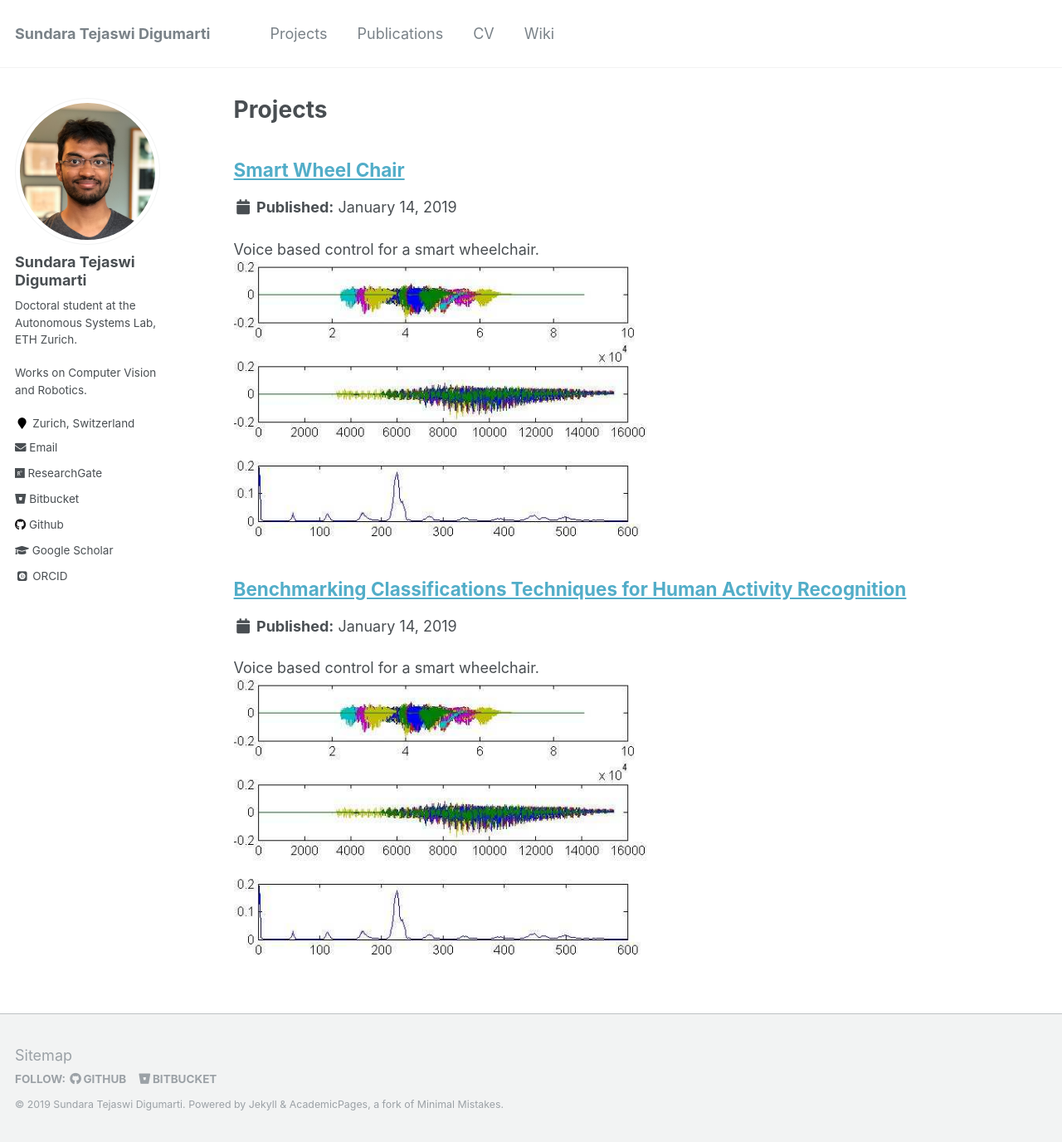
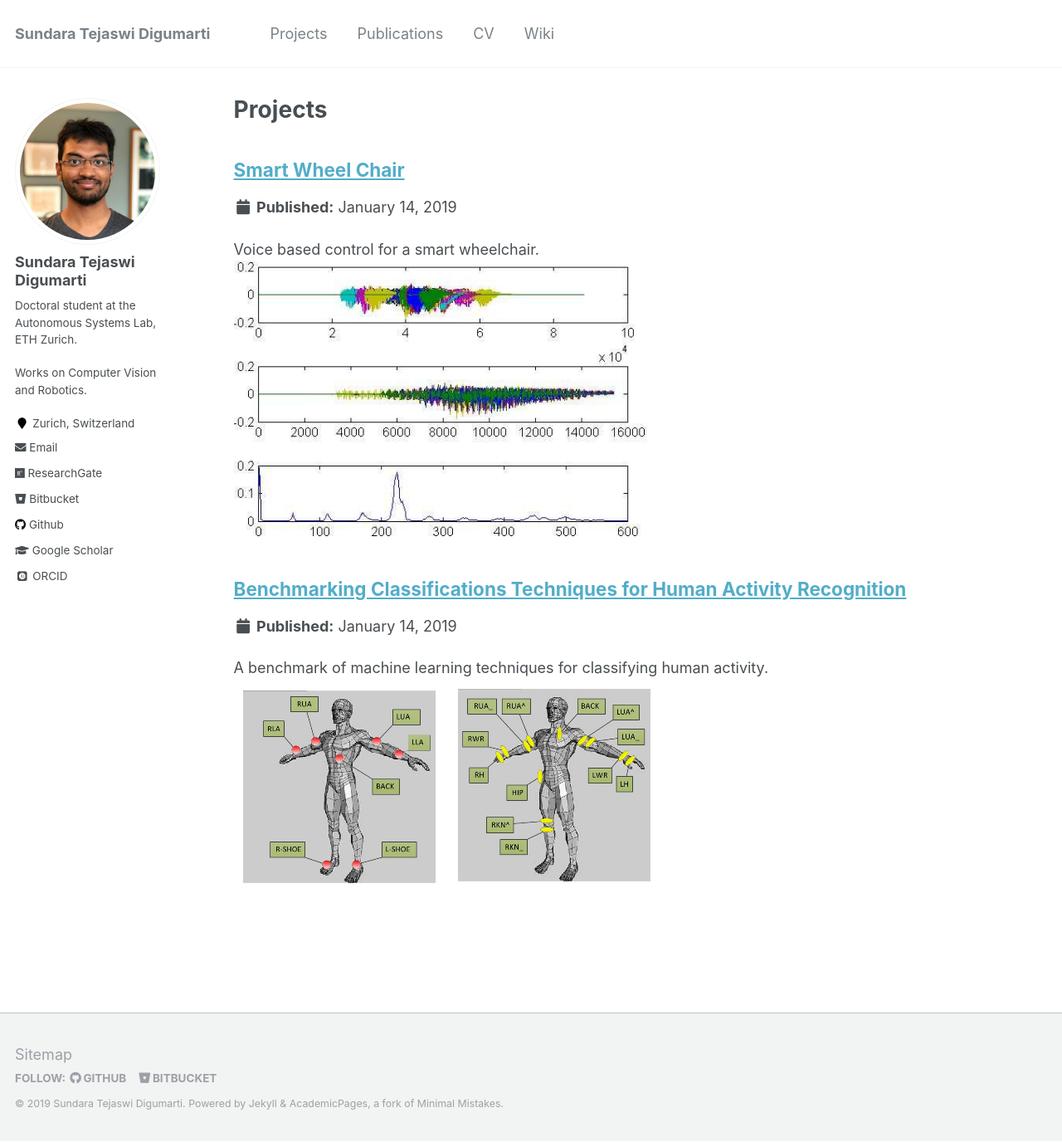
Before and after one commit to tejaswid/tejaswid.github.io, a Jekyll site: the page built from _pages/projects.html, in a window 1280 px wide and 1376 px high. Shown: the whole window at 83% size. Built offline with Jekyll 4.4.1, drawn with Linux system fonts in a browser that asks for light colours; some web fonts are replaced.

Commit message:
Fixed excerpt and image

```diff
--- a/_projects/p2-cnbi.md
+++ b/_projects/p2-cnbi.md
@@ -1,6 +1,6 @@
 ---
 title: "Benchmarking Classifications Techniques for Human Activity Recognition"
-excerpt: "Voice based control for a smart wheelchair.<br/> <img src='/images/wheelchair.png'>"
+excerpt: "A benchmark of machine learning techniques for classifying human activity.<br/> <img src='/images/benchmarking.png'>"
 collection: projects
 ---
 
```
